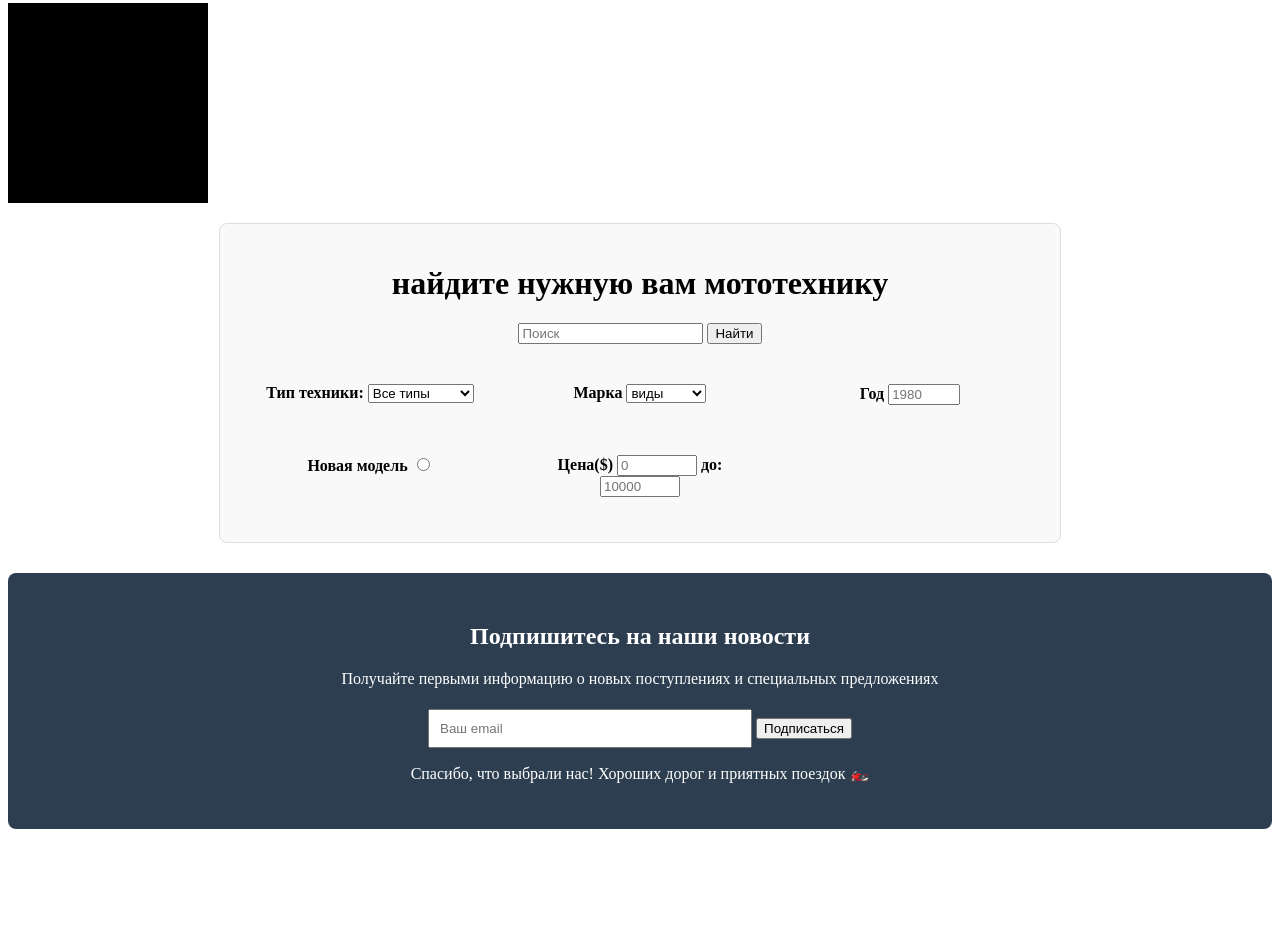
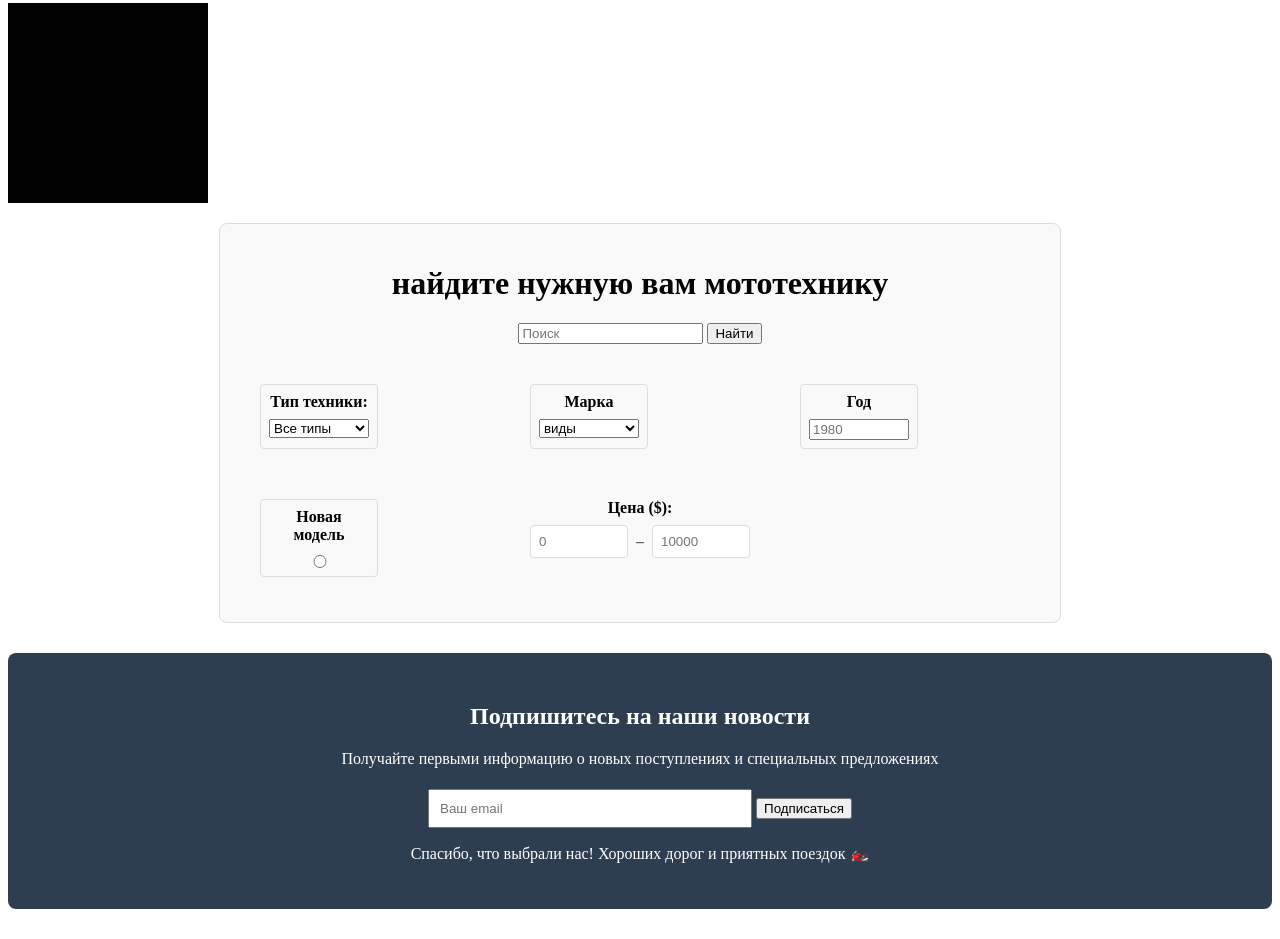
Before and after one commit to LEV3457/bike_story, a plain HTML site: page bike_story-1/index.html in a window 1280 px wide. Shown: the part 1019-1958 px from the top of the page. Before the commit the page ends 1878 px from the top, so only its background shows below. Drawn offline with Linux system fonts and the light colour scheme.

Commit message:
Работать

```diff
--- a/bike_story-1/index.html
+++ b/bike_story-1/index.html
@@ -83,12 +83,31 @@
         </div>
 
 
-        <div class="filter-group">
-            <label for="year_from">Цена($)</label>
-            <input type="number" id="year_from" name="year_from" min="0" max="10000" placeholder="0">
-
-            <label for="year_from">до:</label>
-            <input type="number" id="year_from" name="year_from" min="0" max="10000" placeholder="10000">
+    <div class="filter-group2">
+        <div class="price-filter">
+            <label for="price_min">Цена ($):</label>
+            <div class="price-inputs">
+            <input
+            type="number"
+            id="price_min"
+            name="price_min"
+            min="0"
+            max="10000"
+            placeholder="0"
+            aria-label="Минимальная цена"
+            step="1">
+            <span class="price-separator">–</span>
+            <input
+            type="number"
+            id="price_max"
+            name="price_max"
+            min="0"
+            max="10000"
+            placeholder="10000"
+            aria-label="Максимальная цена"
+            step="1">
+                </div>
+            </div>
         </div>
     </div>
     </div>
--- a/bike_story-1/style.css
+++ b/bike_story-1/style.css
@@ -128,3 +128,38 @@
             text-align: center;
             margin: 30px 0;
             border-radius: 8px;
+ }
+ .price-filter {
+  display: flex;
+  flex-direction: column;
+  gap: 0.5rem;
+}
+
+.price-inputs {
+  display: flex;
+  align-items: center;
+  gap: 0.5rem;
+}
+
+.price-inputs input {
+  padding: 0.5rem;
+  border: 1px solid #ddd;
+  border-radius: 4px;
+  width: 100px;
+}
+
+.price-separator {
+  color: #666;
+}
+
+.filter-group{
+  padding: 0.5rem;
+  border: 1px solid #ddd;
+  border-radius: 4px;
+  width: 100px;
+  display: flex;
+  gap: 0.5rem;
+  display: flex;
+  flex-direction: column;
+  gap: 0.5rem;
+}
```
